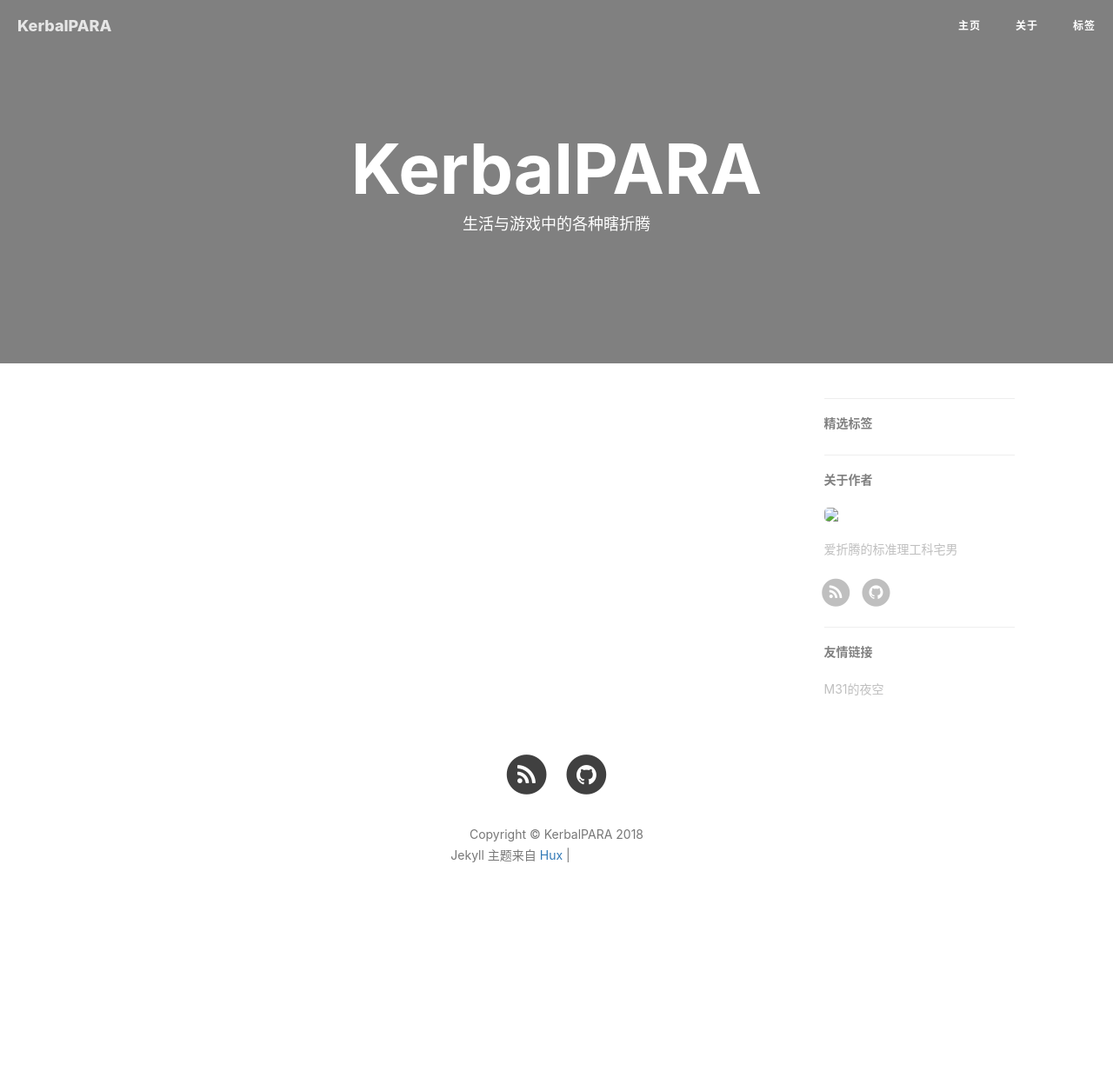
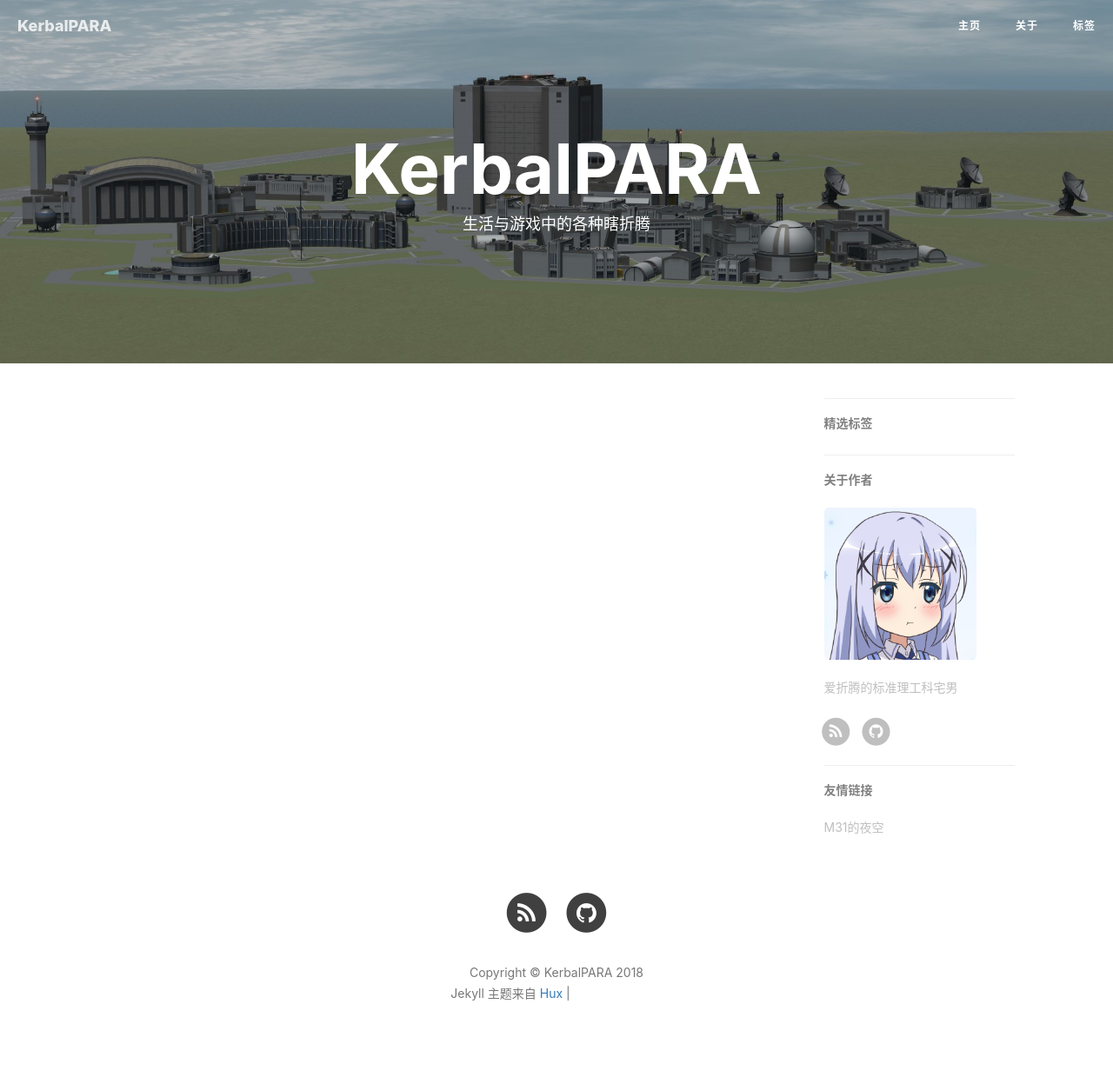
Before and after one commit to Duck1998/Duck1998.github.io, a Jekyll site: the page built from index.html, in a window 1280 px wide. Shown: the whole page at 87% size. Built offline with Jekyll 4.4.1, drawn with Linux system fonts in a browser that asks for light colours; nearby versions of some CDN libraries; the list of posts is cut into pages by our own code; comment, search, counter and statistics services are not loaded; before the commit the page ends 1088 px from its top, so only the background shows below that; grey boxes are pictures that could not be loaded.

Commit message:
个性化博客（图片部分）

```diff
--- a/_includes/head.html
+++ b/_includes/head.html
@@ -8,6 +8,7 @@
     <meta name="description" content="{{ site.description }}">
     <meta name="keywords"  content="{{ site.keyword }}">
     <meta name="theme-color" content="{{ site.chrome-tab-theme-color }}">
+    <link rel="icon" href="{{ site.baseurl }}/img/favicon.ico">
     <link rel="shortcut icon" href="{{ site.baseurl }}/img/favicon.ico">
 
     <title>{% if page.title %}{{ page.title }} - {{ site.SEOTitle }}{% else %}{{ site.SEOTitle }}{% endif %}</title>
```
Also changed, not shown: favicon.ico (added), img/404-bkg.jpg (added), img/about-bkg.jpg (added), img/avatar.jpg (added), img/favicon.ico (added), img/home-bkg.jpg (added), img/icon_wechat.png (added), img/tag-bkg.jpg (added).
